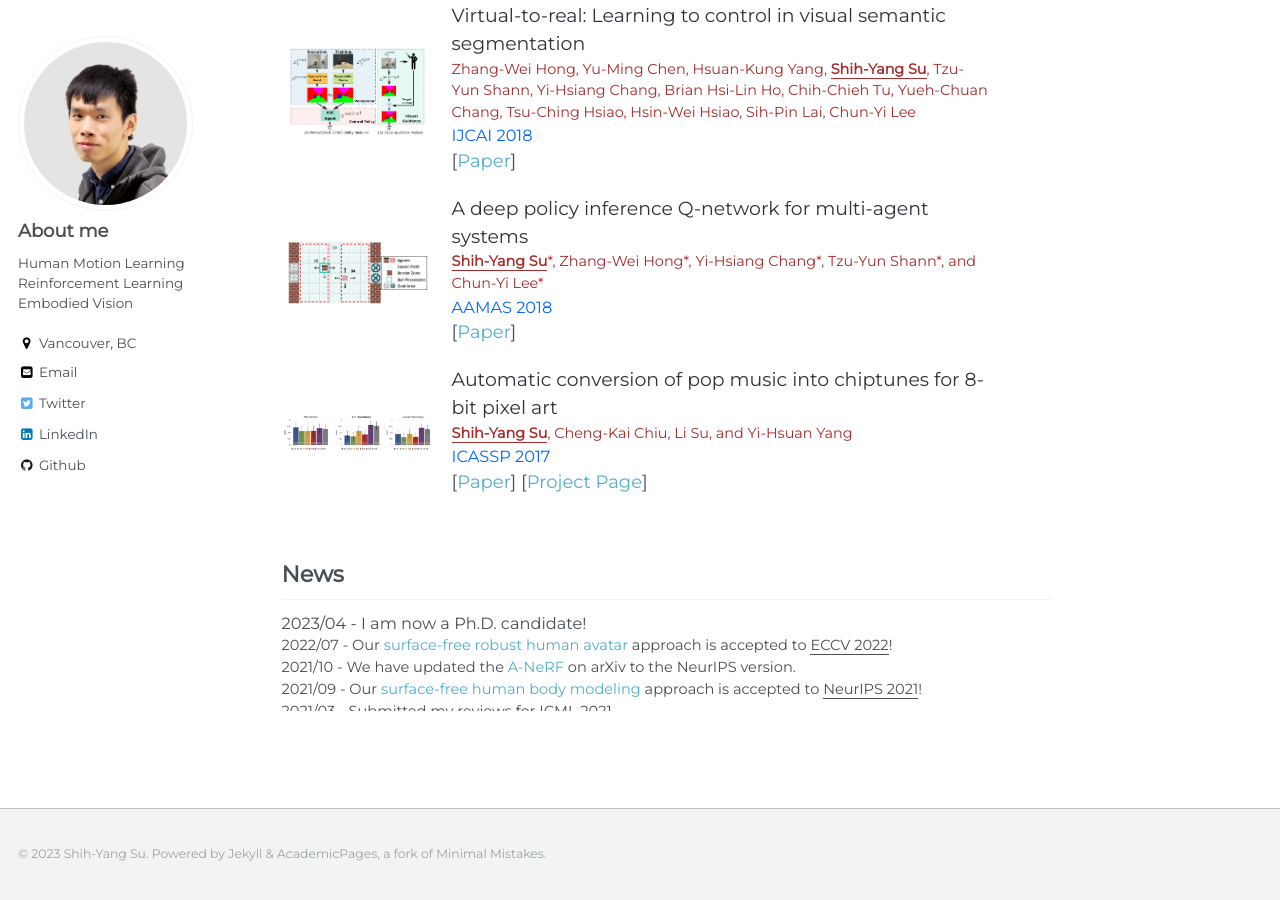
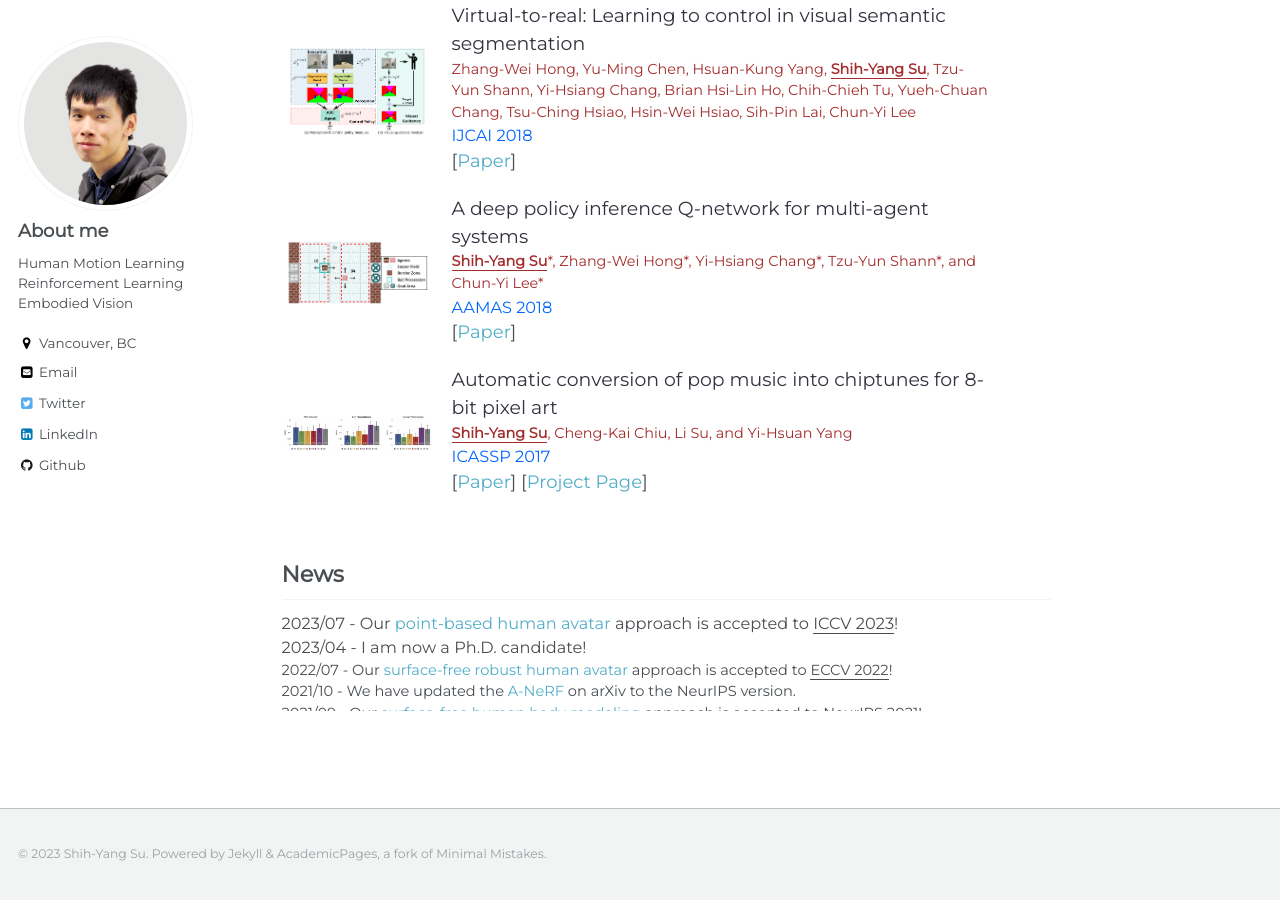
Before and after one commit to LemonATsu/LemonATsu.github.io, a Jekyll site: the page built from _pages/about.md, in a window 1280 px wide and 900 px high, scrolled down 1682 px. Built offline with Jekyll 4.4.1, drawn with Linux system fonts in a browser that asks for light colours.

Commit message:
update iccv

```diff
--- a/_pages/about.md
+++ b/_pages/about.md
@@ -29,7 +29,7 @@ During my study, I am fortunate to have opportunities to work with [Dr. Michael
     <div class="pub-content">
         <div class="pub-title">NPC: Neural Point Characters from Video</div>
         <div class="pub-author"><b>Shih-Yang Su</b>, Timur Bagautdinov, Helge Rhodin</div>
-        <div class="pub-conf">arXiv 2023</div>
+        <div class="pub-conf">ICCV 2023</div>
         [<a href="https://arxiv.org/abs/2304.02013">Paper</a>]
         [<a href="https://lemonatsu.github.io/npc/">Project Page</a>]
     </div>
@@ -116,6 +116,7 @@ During my study, I am fortunate to have opportunities to work with [Dr. Michael
 
 ## News
 <div class="news" style="font-size:0.9em;width: 100%; height: 100px; overflow-y: scroll;">
+2023/07 - Our <a href="https://lemonatsu.github.io/npc/">point-based human avatar</a> approach is accepted to <u>ICCV 2023</u>! <br>
 2023/04 - I am now a Ph.D. candidate! <br>
 <div class="news" style="font-size:0.9em;width: 100%; height: 100px; overflow-y: scroll;">
 2022/07 - Our <a href="https://lemonatsu.github.io/danbo/">surface-free robust human avatar</a> approach is accepted to <u>ECCV 2022</u>! <br>
```
